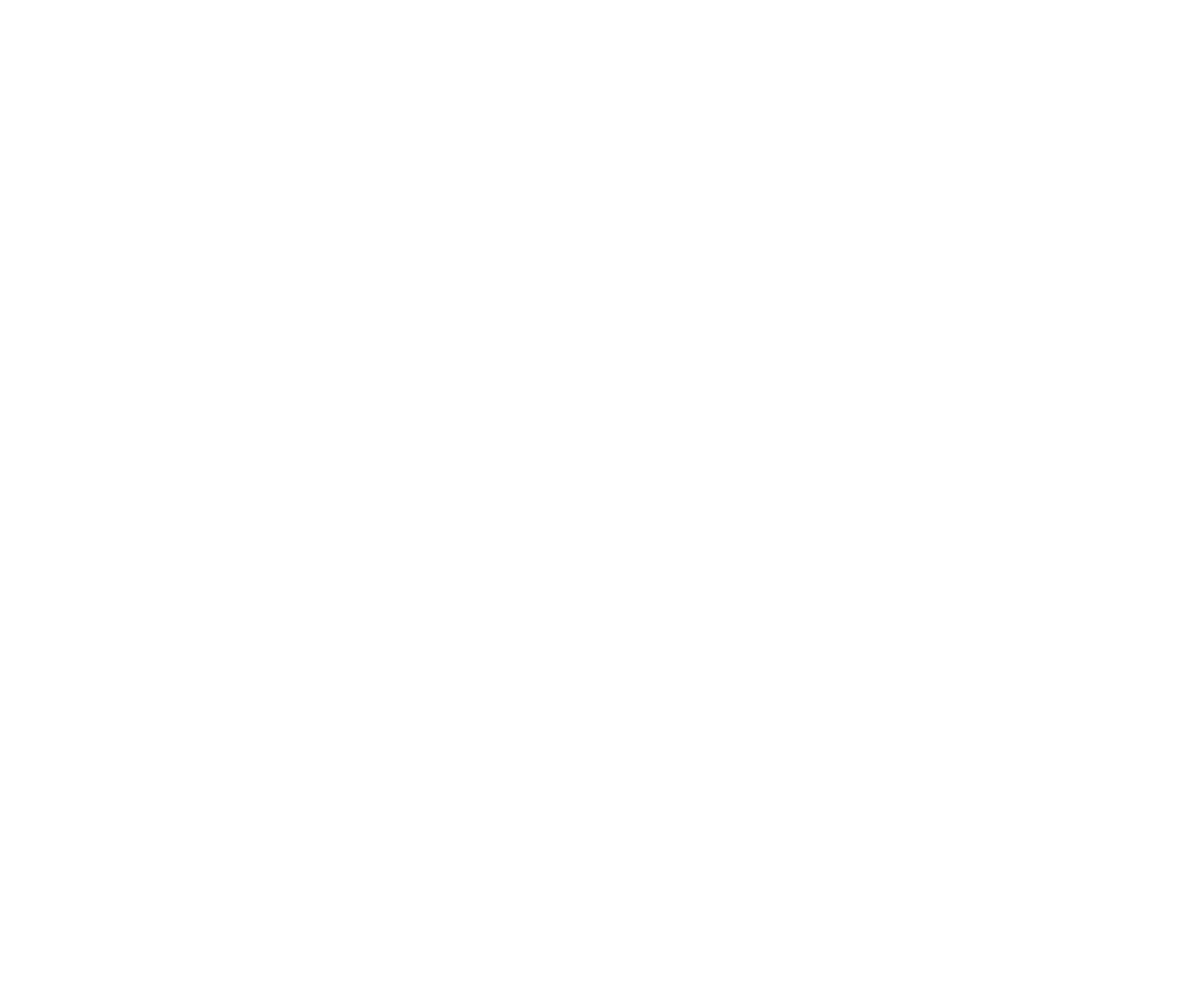
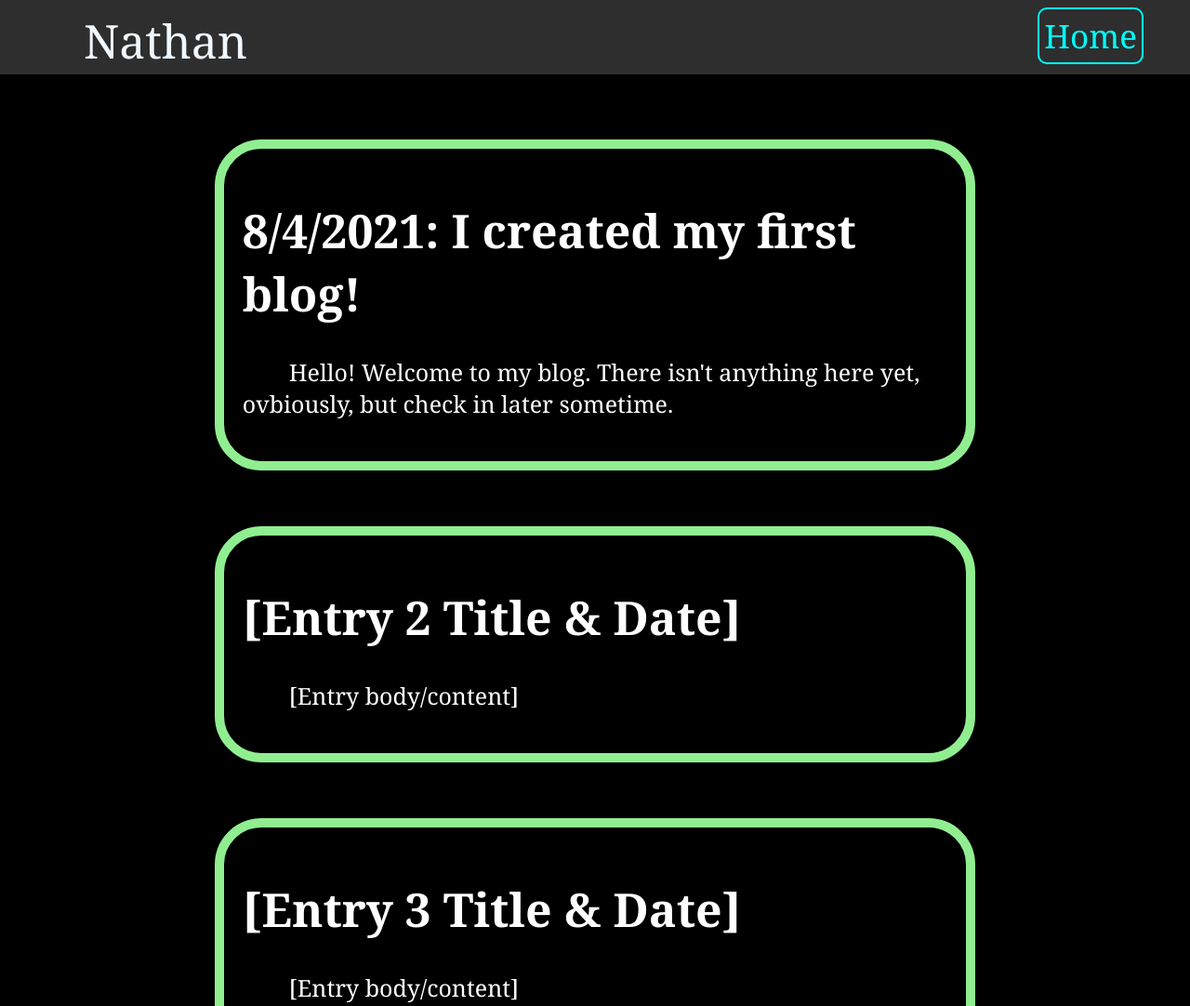
Before and after one commit to nathangh0/nathangh0.github.io, a plain HTML site: page blog.html in a window 1280 px wide. Shown: the top 1082 px of the page at 93% size. Before the commit the page ends 800 px from the top, so only its background shows below. Drawn offline with Linux system fonts and the light colour scheme.

Commit message:
projects page

```diff
--- a/blog.html
+++ b/blog.html
@@ -0,0 +1,114 @@
+<!doctype html>
+<html>
+<head>
+<meta charset="utf-8">
+<title>Blog</title>
+</head>
+<style>
+	body
+	{
+		font-family: Cambria, "Hoefler Text", "Liberation Serif", Times, "Times New Roman", "serif";
+		background-color: rgba(0, 0, 0,1.00);
+		color: white;
+	}
+	h1
+	{
+		font-size: 50px;
+	}
+	p
+	{
+		font-size: 25px;
+		text-indent: 50px;
+	}
+	.top.banner
+	{
+		left: 0;
+		box-sizing: border-box;
+		display: block;
+		width: 100%;
+		height: 80px;
+		background-color: rgba(46,46,46,1.00);
+		margin-top: 0px;
+		position: fixed;
+		white-space: nowrap;
+		top: 0;
+		width: 100%;
+	}
+	.top.icon
+	{
+
+	}
+	.top.name
+	{
+		color: aliceblue;
+		font-size: 50px;
+		margin-top: 0px;
+		padding-top: 10px;
+		height: 70px;
+		position: fixed;
+		top: 0;
+		left: 90px;
+		text-decoration: none;
+	}
+	.top.tabs
+	{
+		color: aqua;
+		font-size: 35px;
+		margin-top: 0px;
+		padding-top: 15px;
+		right : 50px;
+		height: 70px;
+		position: fixed;
+		display: table-cell;
+		text-align: right;
+		vertical-align: middle;
+		text-decoration: none;
+	}
+	.top.tab
+	{
+		color: aqua;
+		border: 2px solid;
+		border-radius: 10px;
+		padding: 5px;
+		cursor: pointer;
+		text-decoration: none;
+	}
+	.top.tab:hover
+	{
+		background: rgba(100, 255, 255, 0.35);
+	}
+	.entry
+	{
+		display: block;
+		margin-left: auto;
+		margin-right: auto;
+		margin-bottom: 60px;
+		width: 60%;
+		border: 10px solid lightgreen;
+		border-radius: 50px;
+		padding: 20px;
+	}
+</style>
+<body>
+	<div class = "top banner">
+		<a class = "top name" href="Home.html">Nathan</a>
+		<nav class = "top tabs">
+			<a class = "top tab" href="Home.html">Home</a>
+		</nav>
+	</div>
+	<div class="entry" style="margin-top: 150px;">
+		<h1>8/4/2021: I created my first blog!</h1>
+		<p>Hello! Welcome to my blog. There isn't anything here yet, ovbiously, but check in later sometime.</p>
+	</div>
+	<div class="entry">
+		<h1>[Entry 2 Title &amp Date]</h1>
+		<p>[Entry body/content]</p>
+	</div>
+	<div class="entry">
+		<h1>[Entry 3 Title &amp Date]</h1>
+		<p>[Entry body/content]</p>
+	</div>
+
+
+</body>
+</html>
--- a/projects.html
+++ b/projects.html
@@ -0,0 +1,35 @@
+<!DOCTYPE html>
+<html lang="en">
+<head>
+    <meta charset="UTF-8">
+    <meta name="viewport" content="width=device-width, initial-scale=1.0">
+    <title>Nathan Huang's Profile</title>
+    <link rel="stylesheet" href="style.css">
+    <link rel="stylesheet" href="projects-style.css">
+</head>
+<body>
+    <header>
+        <div class="nav-container">
+            <div class="site-title">Nathan Huang</div>
+            <nav class="navlinks">
+                <a href="index.html">About Me</a> |
+                <a href="projects.html">Projects</a> |
+                <a href="blog.html">Blog</a>
+            </nav>
+        </div>
+    </header>
+    <div class="container">
+        <div class="projects">
+            <div class="bio">
+                <h3>Projects</h3>
+                <p>Here are all of my cool projects<p>
+            </div>
+
+        </div>
+    </div>
+    <footer>
+        <img src="https://upload.wikimedia.org/wikipedia/commons/7/7e/Gmail_icon_%282020%29.svg" alt="Gmail" onclick="window.open('https://mail.google.com/mail/?view=cm&fs=1&tf=1&to=nathanghuang@gmail.com'); return false;">
+        <img src="assets/images/github-mark-white.png" alt="Github" onclick="window.open('https://github.com/nathangh0'); return false;">
+    <footer>
+</body>
+</html>
```
Also changed, not shown: index.html (+5 -3 lines), projects-style.css (added, +8 -0 lines), style.css (+15 -1 lines).
